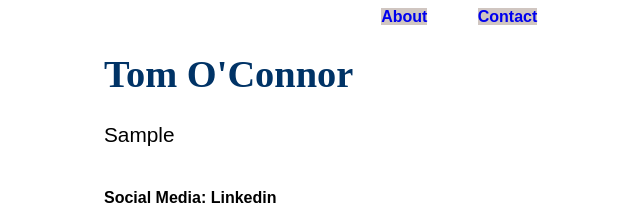
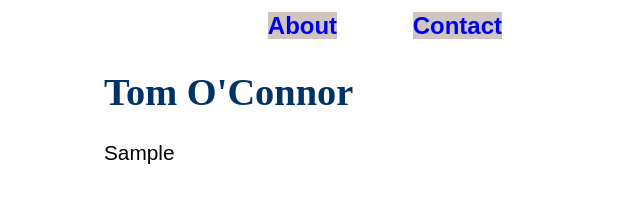
Before and after one commit to tomoconnor2025/interactives, a plain HTML site: page index.html in a window 1280 px wide. Shown: the top 204 px of the page, without its empty margins (32-672 px from the left). Drawn offline with Linux system fonts and the light colour scheme.

Commit message:
Update style.css

```diff
--- a/style.css
+++ b/style.css
@@ -67,7 +67,8 @@ li {
   margin: auto;
 }
 
-desktop/
+/*
+desktop/ */
 #content {
   width: 75%;
   margin: auto;
@@ -75,7 +76,8 @@ desktop/
   font-size: 1.5em;
 }
 
-phone/
+/*
+phone/ */
 @media (orientation: portrait)
   #content {
     width: 100%;
```
